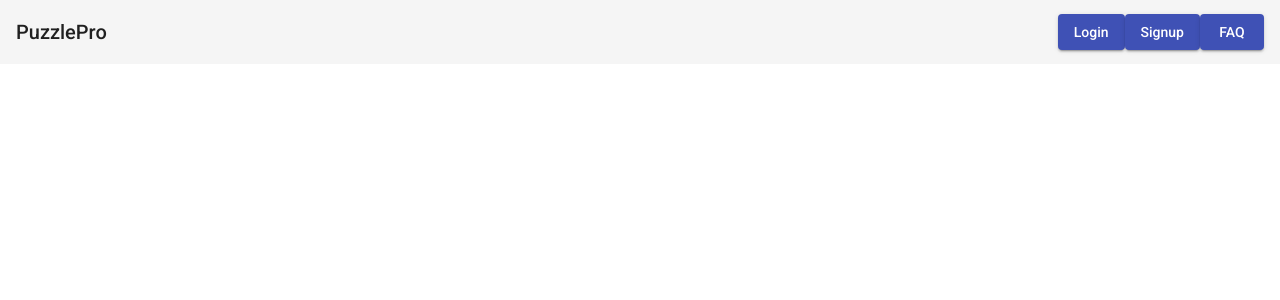
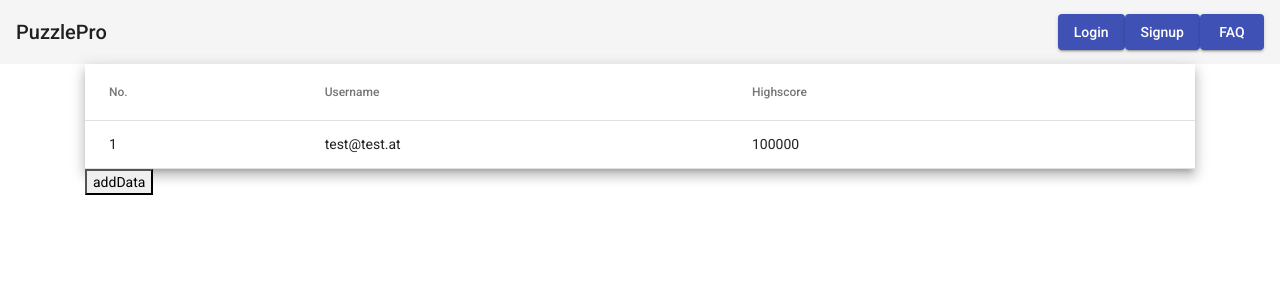
Before and after one commit to DarioBruckner/PuzzlePro, an Angular app in the folder PuzzlePro/: page /highscores in a window 1280 px wide. Before the commit this address led to /. Shown: the top 300 px of the page. Built offline with nearby package versions, Linux system fonts and the light colour scheme.

Commit message:
added highscore component

```diff
--- a/PuzzlePro/src/app/app-routing.module.ts
+++ b/PuzzlePro/src/app/app-routing.module.ts
@@ -4,12 +4,14 @@
 import { ProfileComponent } from './profile/profile.component';
 import { SignUpComponent } from './sign-up/sign-up.component';
 import { FAQComponent } from './faq/faq.component';
+import { HighscoresComponent } from './highscores/highscores.component';
 
 const routes: Routes = [
   {path: "login", component:LogInComponent},
   {path: "signup", component:SignUpComponent},
   {path: "profile", component:ProfileComponent},
-  {path: "FAQ", component:FAQComponent}
+  {path: "FAQ", component:FAQComponent},
+  {path: "highscores", component:HighscoresComponent}
 ];
 
 @NgModule({
--- a/PuzzlePro/src/app/app.module.ts
+++ b/PuzzlePro/src/app/app.module.ts
@@ -19,10 +19,12 @@
 import { MatFormFieldModule } from '@angular/material/form-field';
 import { MatProgressSpinnerModule } from '@angular/material/progress-spinner';
 import { MatToolbarModule } from '@angular/material/toolbar';
+import { MatTableModule } from '@angular/material/table';
 //import { FlexModule } from '@angular/flex-layout';
 import {MatListModule} from '@angular/material/list';
 import { ProfileComponent } from './profile/profile.component';
 import { FAQComponent } from './faq/faq.component';
+import { HighscoresComponent } from './highscores/highscores.component';
 
 
 
@@ -33,6 +35,7 @@
     LogInComponent,
     ProfileComponent,
     FAQComponent,
+    HighscoresComponent,
 
   ],
   imports: [
@@ -49,6 +52,7 @@
     MatButtonModule,
     MatProgressSpinnerModule,
     MatToolbarModule,
+    MatTableModule,
 //    FlexModule,
     MatListModule,
     NgbModule
--- /dev/null
+++ b/PuzzlePro/src/app/highscores/highscores.component.css
@@ -0,0 +1,3 @@
+table {
+    width: 100%;
+  }
--- /dev/null
+++ b/PuzzlePro/src/app/highscores/highscores.component.html
@@ -0,0 +1,24 @@
+<table mat-table [dataSource]="dataSource" class="mat-elevation-z8">
+
+    <ng-container matColumnDef="position">
+      <th mat-header-cell *matHeaderCellDef> No. </th>
+      <td mat-cell *matCellDef="let element"> {{element.position}} </td>
+    </ng-container>
+
+
+    <ng-container matColumnDef="username">
+      <th mat-header-cell *matHeaderCellDef> Username </th>
+      <td mat-cell *matCellDef="let element"> {{element.username}} </td>
+    </ng-container>
+
+
+    <ng-container matColumnDef="highscore">
+      <th mat-header-cell *matHeaderCellDef> Highscore </th>
+      <td mat-cell *matCellDef="let element"> {{element.highscore}} </td>
+    </ng-container>
+
+
+    <tr mat-header-row *matHeaderRowDef="displayedColumns"></tr>
+    <tr mat-row *matRowDef="let row; columns: displayedColumns;"></tr>
+  </table>
+  <button (click)="addData()">addData</button>
--- /dev/null
+++ b/PuzzlePro/src/app/highscores/highscores.component.ts
@@ -0,0 +1,50 @@
+import { Component, OnInit , ViewChild} from '@angular/core';
+import {HttpClient, HttpHeaders} from '@angular/common/http';
+import { DataService } from '../data.service';
+import {MatTable} from '@angular/material/table';
+
+
+
+
+export interface Highscores {
+  position: number;
+  username: string;
+  highscore: number;
+}
+
+const ELEMENT_DATA: Highscores[] = [
+  {position: 1, username: 'test@test.at', highscore: 100000},
+
+];
+
+@Component({
+  selector: 'app-highscores',
+  templateUrl: './highscores.component.html',
+  styleUrls: ['./highscores.component.css']
+})
+export class HighscoresComponent implements OnInit {
+
+  displayedColumns: string[] = ['position', 'username', 'highscore'];
+  dataSource = ELEMENT_DATA;
+
+
+  constructor() {
+
+   }
+
+  ngOnInit(): void {
+  }
+  @ViewChild(MatTable) table!: MatTable<Highscores>;
+
+  addData(){
+    let newHighscore = {position: 2, username: "ttt", highscore:11000}
+
+    this.dataSource.push(newHighscore);
+
+    console.log(this.dataSource);
+
+    this.table.renderRows();
+  }
+
+
+}
--- a/PuzzlePro/src/app/log-in/log-in.component.ts
+++ b/PuzzlePro/src/app/log-in/log-in.component.ts
@@ -23,11 +23,8 @@
   hidetwo = true;
   isLoading = false;
 
+
   token = "";
-
-  username = 'test@test.at';
-  pw = 12345678;
-
   myForm: FormGroup;
   myStroage = localStorage;
 
--- a/PuzzlePro/src/backend/app.js
+++ b/PuzzlePro/src/backend/app.js
@@ -106,6 +106,10 @@
 
 
 
+app.get("/highscores", function(req,res,next){
+
+});
+
 
 
 module.exports = app;
```
Also changed, not shown: 1 other file (tests, documents, lock files or other folders).
